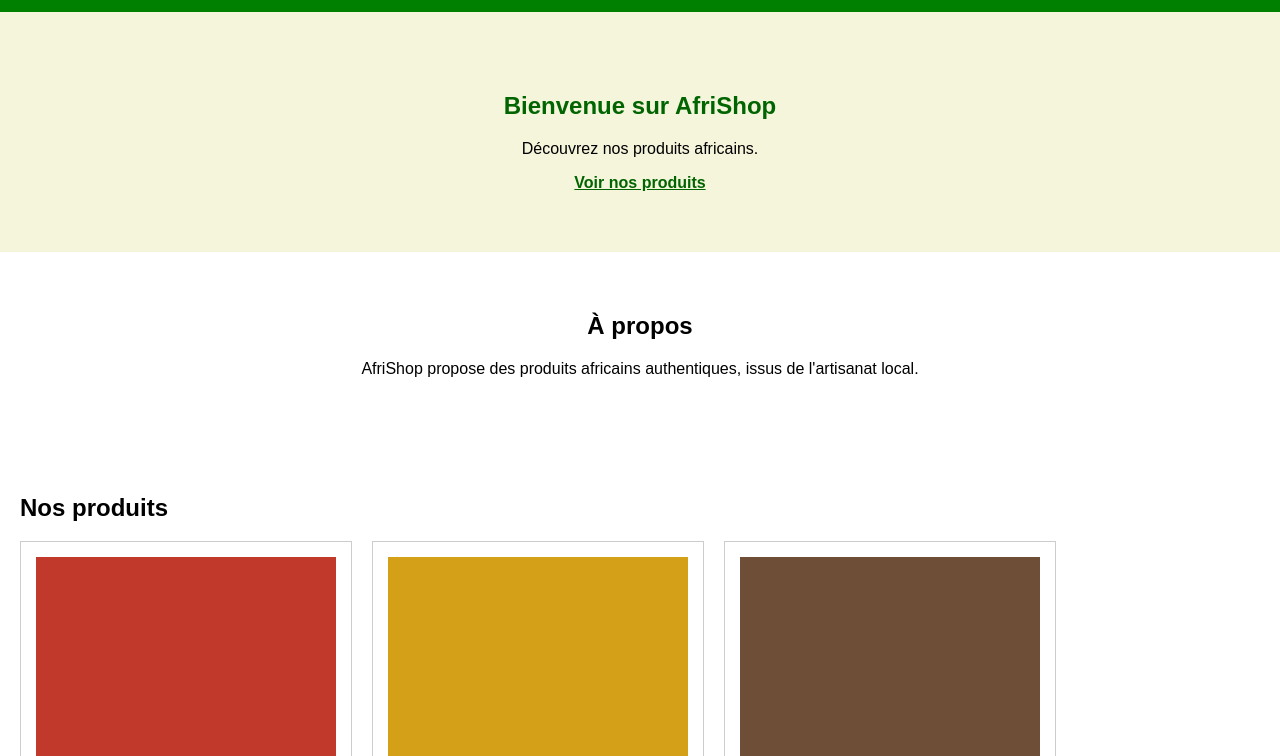
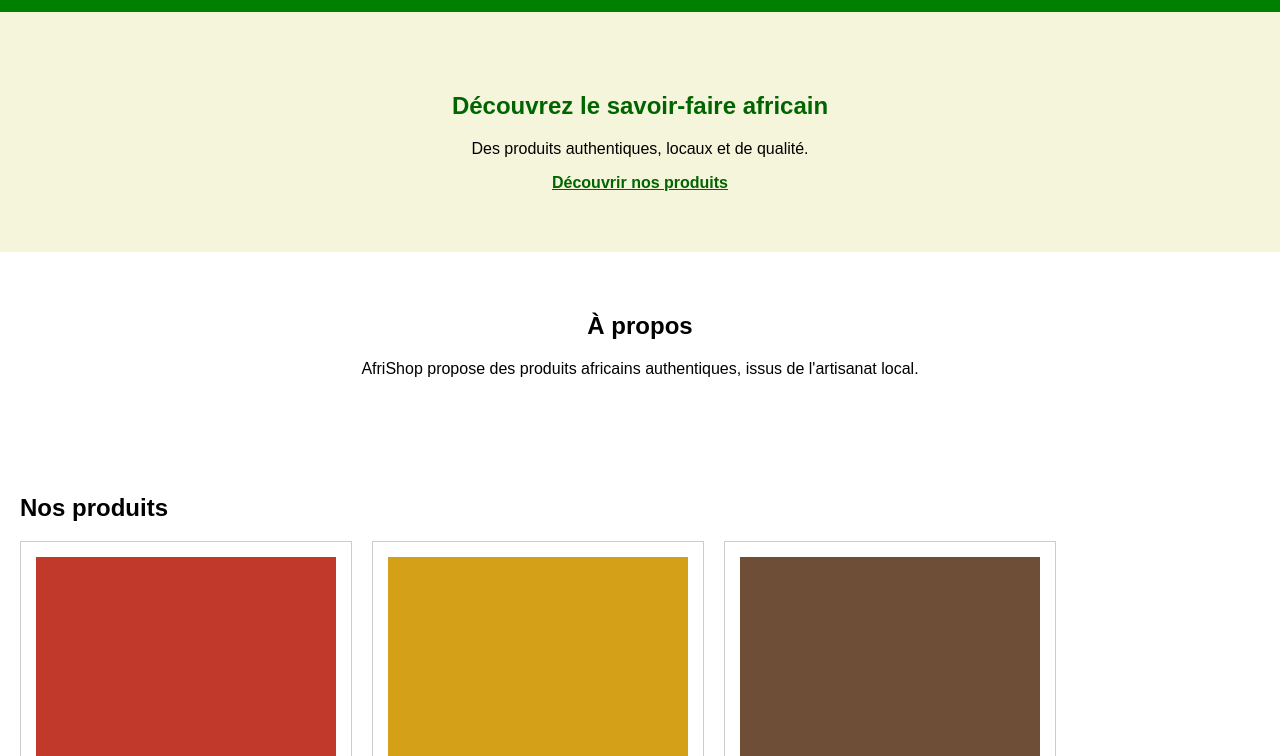
Before and after one commit to Safwan0506/AfriShop, a plain HTML site: page index.html in a window 1280 px wide. Shown: the part 44-800 px from the top of the page. Drawn offline with Linux system fonts and the light colour scheme.

Commit message:
feat(accueil): ajouter le slogan et le bouton de la maquette
Co-Authored-By: Claude Sonnet 5.5 <noreply@anthropic.com>

```diff
--- a/index.html
+++ b/index.html
@@ -17,9 +17,9 @@
     </nav>
   </header>
   <section id="accueil">
-    <h1>Bienvenue sur AfriShop</h1>
-    <p>Découvrez nos produits africains.</p>
-    <a href="#produits">Voir nos produits</a>
+    <h1>Découvrez le savoir-faire africain</h1>
+    <p>Des produits authentiques, locaux et de qualité.</p>
+    <a class="bouton" href="#produits">Découvrir nos produits</a>
   </section>
   <section id="apropos">
     <h2>À propos</h2>
```
